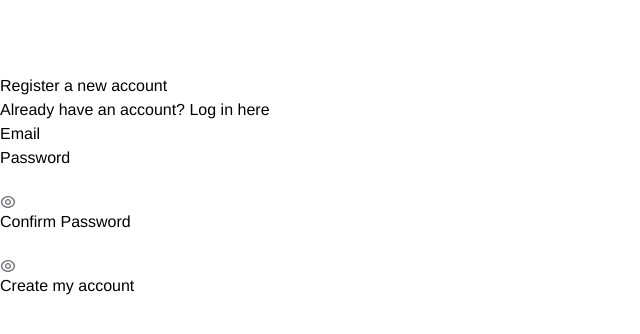
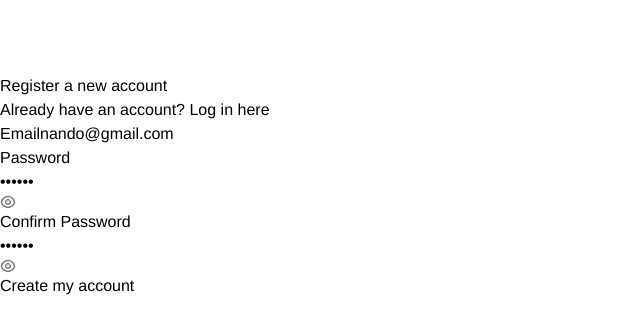
Before and after one commit to aromeral98/react-blog, a React (Create React App) app: page /register in a window 1280 px wide. Shown: the top 334 px of the page, without its empty margins (0-640 px from the left). Built offline with nearby package versions, Linux system fonts and the light colour scheme.

Commit message:
Implemented register form

```diff
--- a/src/Pages/RegisterScreen.js
+++ b/src/Pages/RegisterScreen.js
@@ -1,7 +1,20 @@
 import React from 'react'
 import { Link } from 'react-router-dom'
+import { useForm } from '../hooks/useForm'
 
-function RegisterScreen () {
+export const RegisterScreen = (props) => {
+  const [formValues, handleInputChange] = useForm({
+    email: 'nando@gmail.com',
+    password: '123456',
+    confirmPassword: '123456'
+  })
+
+  const { email, password, confirmPassword } = formValues
+  const handleLogin = (e) => {
+    e.preventDefault()
+    console.log(email, password, confirmPassword)
+  }
+
   return (
     <div className='h-auto bg-gradient-to-tl from-green-400 to-indigo-900 w-full py-16 px-4'>
       <div className='flex flex-col items-center justify-center'>
@@ -15,6 +28,7 @@ function RegisterScreen () {
             fill='white'
           />
         </svg>
+        <form className='w-full h-full flex justify-center' onSubmit={handleLogin}>
           <div className='bg-white shadow rounded lg:w-1/3  md:w-1/2 w-full p-10 mt-16'>
             <p tabIndex={0} role='heading' aria-label='Login to your account' className='text-2xl font-extrabold leading-6 text-gray-800'>
               Register a new account
@@ -29,12 +43,12 @@ function RegisterScreen () {
             </p>
             <div>
               <label className='text-sm font-medium leading-none text-gray-800'>Email</label>
-            <input type='email' className='bg-gray-200 border rounded focus:outline-none text-xs font-medium leading-none text-gray-800 py-3 w-full pl-3 mt-2' />
+              <input type='email' name='email' value={email} onChange={handleInputChange} className='bg-gray-200 border rounded focus:outline-none text-xs font-medium leading-none text-gray-800 py-3 w-full pl-3 mt-2' />
             </div>
             <div className='mt-3  w-full'>
               <label className='text-sm font-medium leading-none text-gray-800'>Password</label>
               <div className='relative flex items-center justify-center'>
-              <input type='password' className='bg-gray-200 border rounded focus:outline-none text-xs font-medium leading-none text-gray-800 py-3 w-full pl-3 mt-2' />
+                <input type='password' name='password' value={password} onChange={handleInputChange} className='bg-gray-200 border rounded focus:outline-none text-xs font-medium leading-none text-gray-800 py-3 w-full pl-3 mt-2' />
                 <div className='absolute right-0 mt-2 mr-3 cursor-pointer'>
                   <svg width={16} height={16} viewBox='0 0 16 16' fill='none' xmlns='http://www.w3.org/2000/svg'>
                     <path
@@ -48,7 +62,7 @@ function RegisterScreen () {
             <div className='mt-3  w-full'>
               <label className='text-sm font-medium leading-none text-gray-800 pt-2'>Confirm Password</label>
               <div className='relative flex items-center justify-center'>
-              <input aria-label='Confirm password' type='password' className='bg-gray-200 border rounded focus:outline-none text-xs font-medium leading-none text-gray-800 py-3 w-full pl-3 mt-2' />
+                <input aria-label='Confirm password' name='confirmPassword' value={confirmPassword} onChange={handleInputChange} type='password' className='bg-gray-200 border rounded focus:outline-none text-xs font-medium leading-none text-gray-800 py-3 w-full pl-3 mt-2' />
                 <div className='absolute right-0 mt-2 mr-3 cursor-pointer'>
                   <svg width={16} height={16} viewBox='0 0 16 16' fill='none' xmlns='http://www.w3.org/2000/svg'>
                     <path
@@ -60,11 +74,12 @@ function RegisterScreen () {
               </div>
             </div>
             <div className='mt-8'>
-            <button aria-label='create my account' className='focus:ring-2 focus:ring-offset-2 focus:ring-indigo-700 text-sm font-semibold leading-none text-white focus:outline-none bg-indigo-700 border rounded hover:bg-indigo-600 py-4 w-full'>
+              <button aria-label='create my account' type='submit' className='focus:ring-2 focus:ring-offset-2 focus:ring-indigo-700 text-sm font-semibold leading-none text-white focus:outline-none bg-indigo-700 border rounded hover:bg-indigo-600 py-4 w-full'>
                 Create my account
               </button>
             </div>
           </div>
+        </form>
       </div>
     </div>
   )
```
Lines whose indentation alone changed are shown as unchanged.
